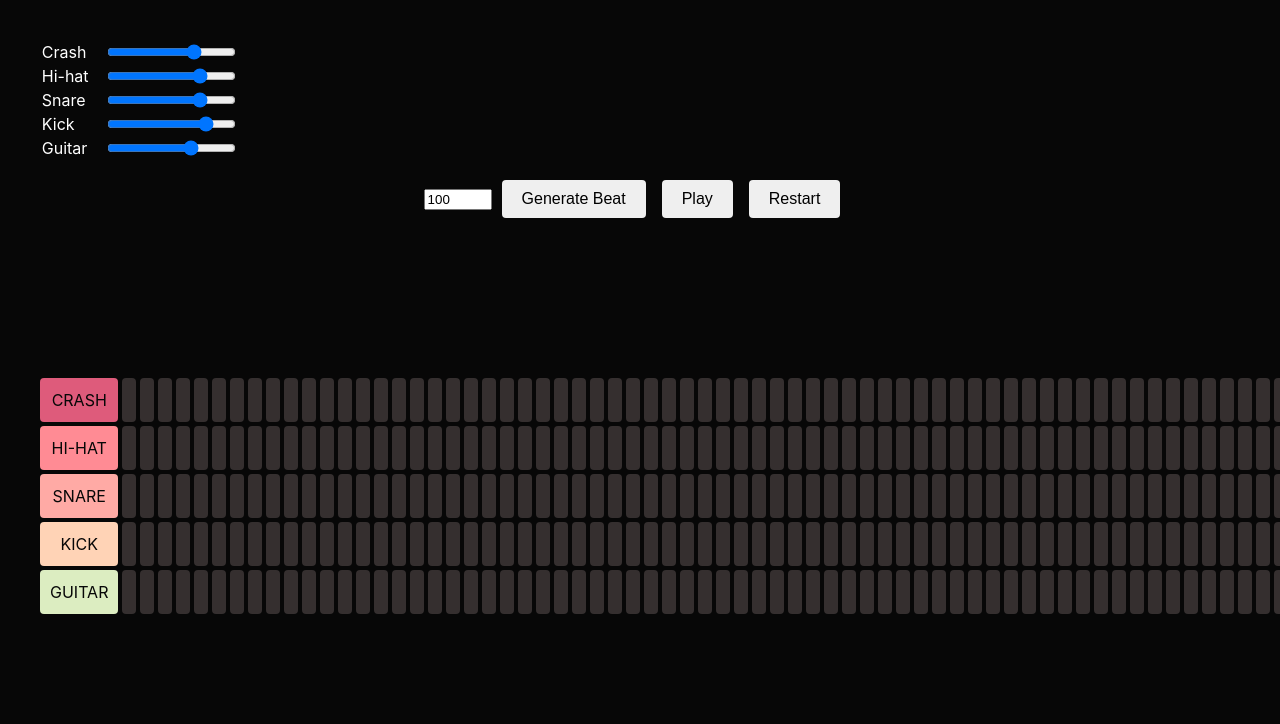
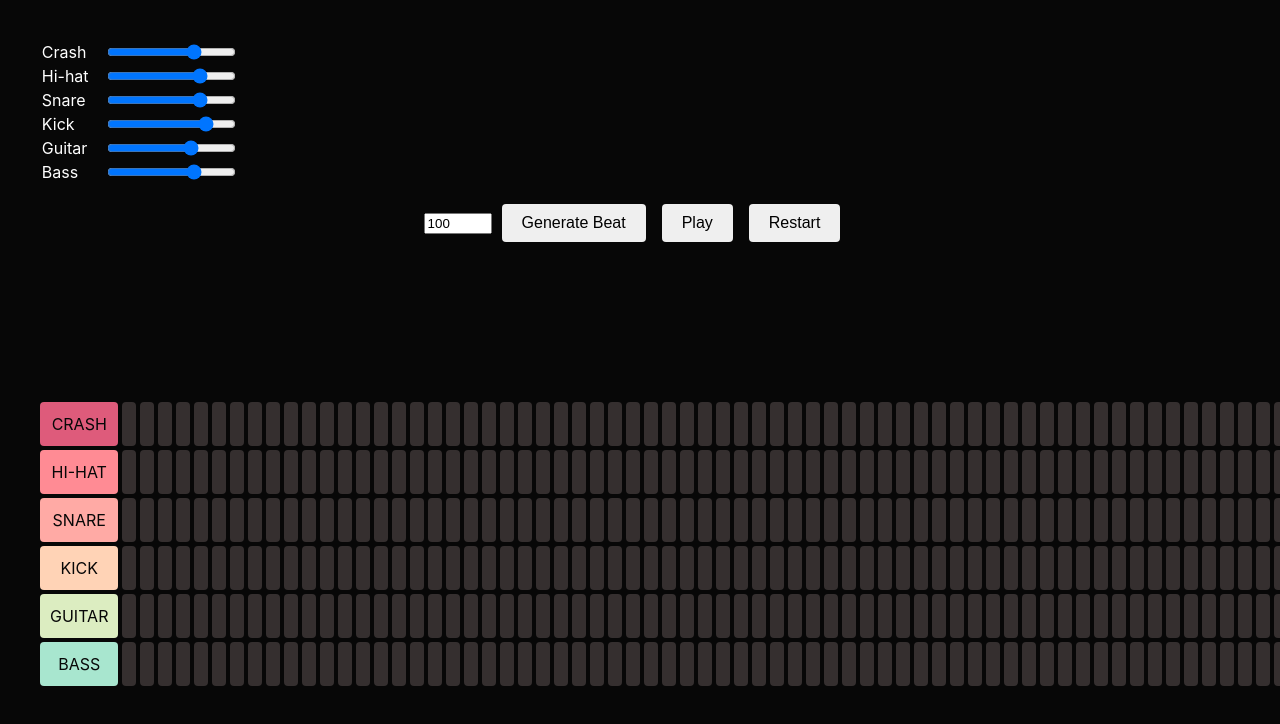
Before and after one commit to jaredami/djenterator, a React (Vite) app: page / in a window 1280 px wide. Shown: the top 724 px of the page. Built offline with nearby package versions, Linux system fonts and the light colour scheme; no server answers.

Commit message:
Add bass

```diff
--- a/src/App.tsx
+++ b/src/App.tsx
@@ -14,6 +14,7 @@ import guitarClip from './sounds/guitar-note.mp3';
 import hatOpenClip from './sounds/hat-open.mp3';
 import kickClip from './sounds/kick-metal.wav';
 import snareClip from './sounds/snare-metal.wav';
+import bassClip from './sounds/bass-note-f-trim-2.mp3';
 import { VolumeControl } from './components/VolumeControl';
 
 interface Sounds {
@@ -26,6 +27,7 @@ type Instruments = {
   'Hi-hat': boolean[];
   Crash: boolean[];
   Guitar: boolean[];
+  Bass: boolean[];
 };
 
 type InstrumentPattern = {
@@ -43,6 +45,7 @@ const instrumentPatterns: Record<keyof Instruments, InstrumentPattern> = {
   Snare: { patterns: [2, 3, 4], always: [] },
   Kick: { patterns: [], always: [0] },
   Guitar: { patterns: [], always: [], match: 'Kick' },
+  Bass: { patterns: [], always: [], match: 'Kick' },
 };
 
 const App: React.FC = () => {
@@ -55,6 +58,7 @@ const App: React.FC = () => {
     Snare: Array(sectionLength * totalSections).fill(false),
     Kick: Array(sectionLength * totalSections).fill(false),
     Guitar: Array(sectionLength * totalSections).fill(false),
+    Bass: Array(sectionLength * totalSections).fill(false),
   });
   const sounds: Sounds = useMemo(
     () => ({
@@ -63,6 +67,7 @@ const App: React.FC = () => {
       Snare: new Tone.Player(snareClip).toDestination(),
       Kick: new Tone.Player(kickClip).toDestination(),
       Guitar: new Tone.Player(guitarClip).toDestination(),
+      Bass: new Tone.Player(bassClip).toDestination(),
     }),
     [],
   );
@@ -72,6 +77,7 @@ const App: React.FC = () => {
     Snare: -15,
     Kick: -12,
     Guitar: -20,
+    Bass: -18,
   });
 
   useEffect(() => {
@@ -105,7 +111,10 @@ const App: React.FC = () => {
               const durationInBeats = (Math.floor(Math.random() * 8) + 1) / 8;
               const durationInSeconds = (60 / bpm) * durationInBeats;
               sounds[instrumentName].start(time, 0, durationInSeconds);
-            } else {
+
+              // Play the bass note at the same time and for same duration as the guitar note
+              sounds['Bass'].start(time, 0, durationInSeconds);
+            } else if (instrumentName !== 'Bass') {
               sounds[instrumentName].start(time);
             }
           }
@@ -130,6 +139,7 @@ const App: React.FC = () => {
       Snare: Array(sectionLength).fill(false),
       Kick: Array(sectionLength).fill(false),
       Guitar: Array(sectionLength).fill(false),
+      Bass: Array(sectionLength).fill(false),
     };
 
     for (const [instrument, { patterns, always }] of Object.entries(
@@ -182,6 +192,7 @@ const App: React.FC = () => {
       Snare: [],
       Kick: [],
       Guitar: [],
+      Bass: [],
     };
 
     for (let i = 0; i < 4; i++) {
@@ -236,6 +247,11 @@ const App: React.FC = () => {
             setVolumes({ ...volumes, Guitar: newVolume })
           }
         />
+        <VolumeControl
+          label="Bass"
+          value={volumes.Bass}
+          onChange={(newVolume) => setVolumes({ ...volumes, Bass: newVolume })}
+        />
       </div>
       <BPMInput bpm={bpm} setBPM={setBPM} />
       <button onClick={generateSong}>Generate Beat</button>
```
Also changed, not shown: 1 other file (tests, documents, lock files or other folders).
